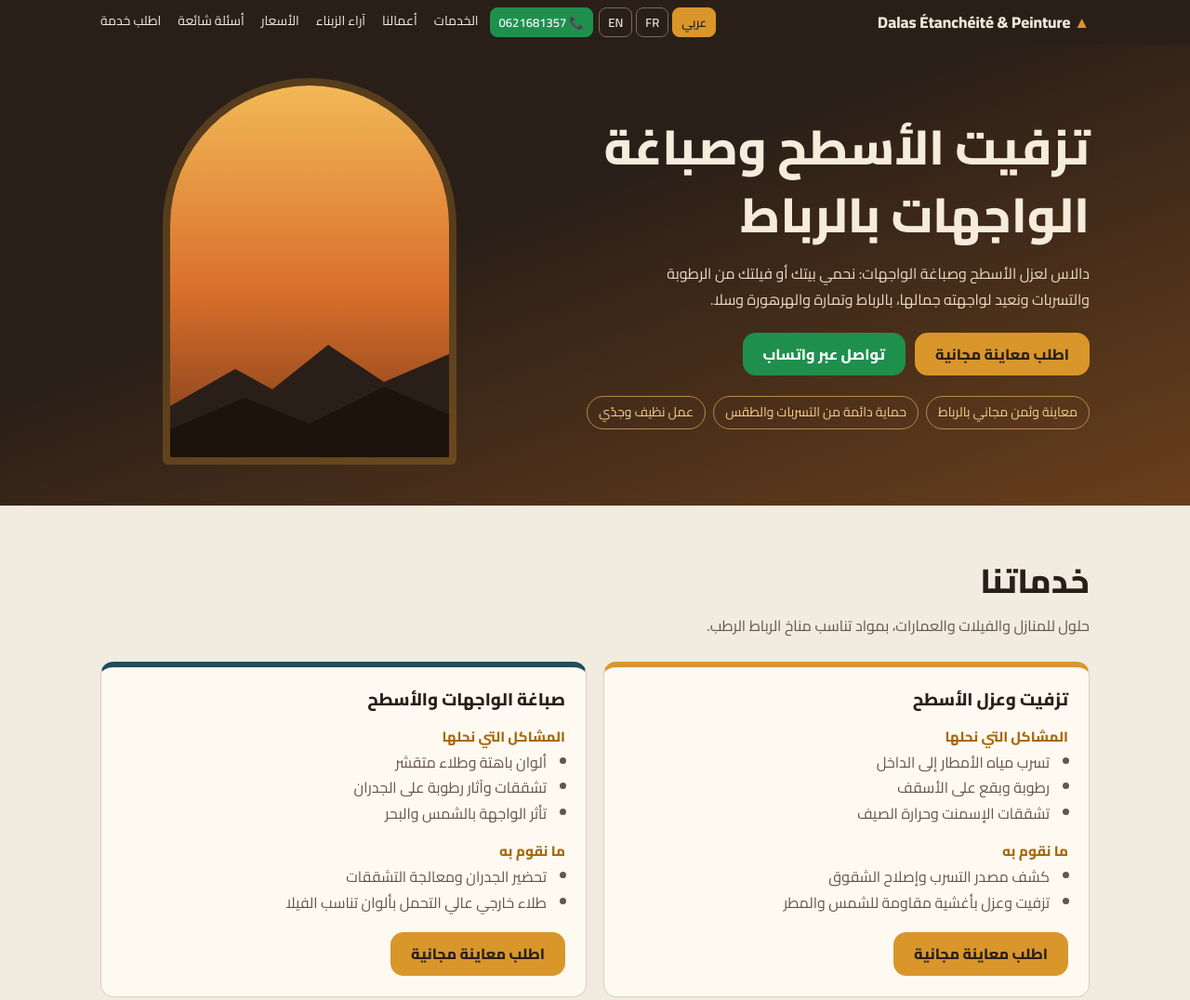
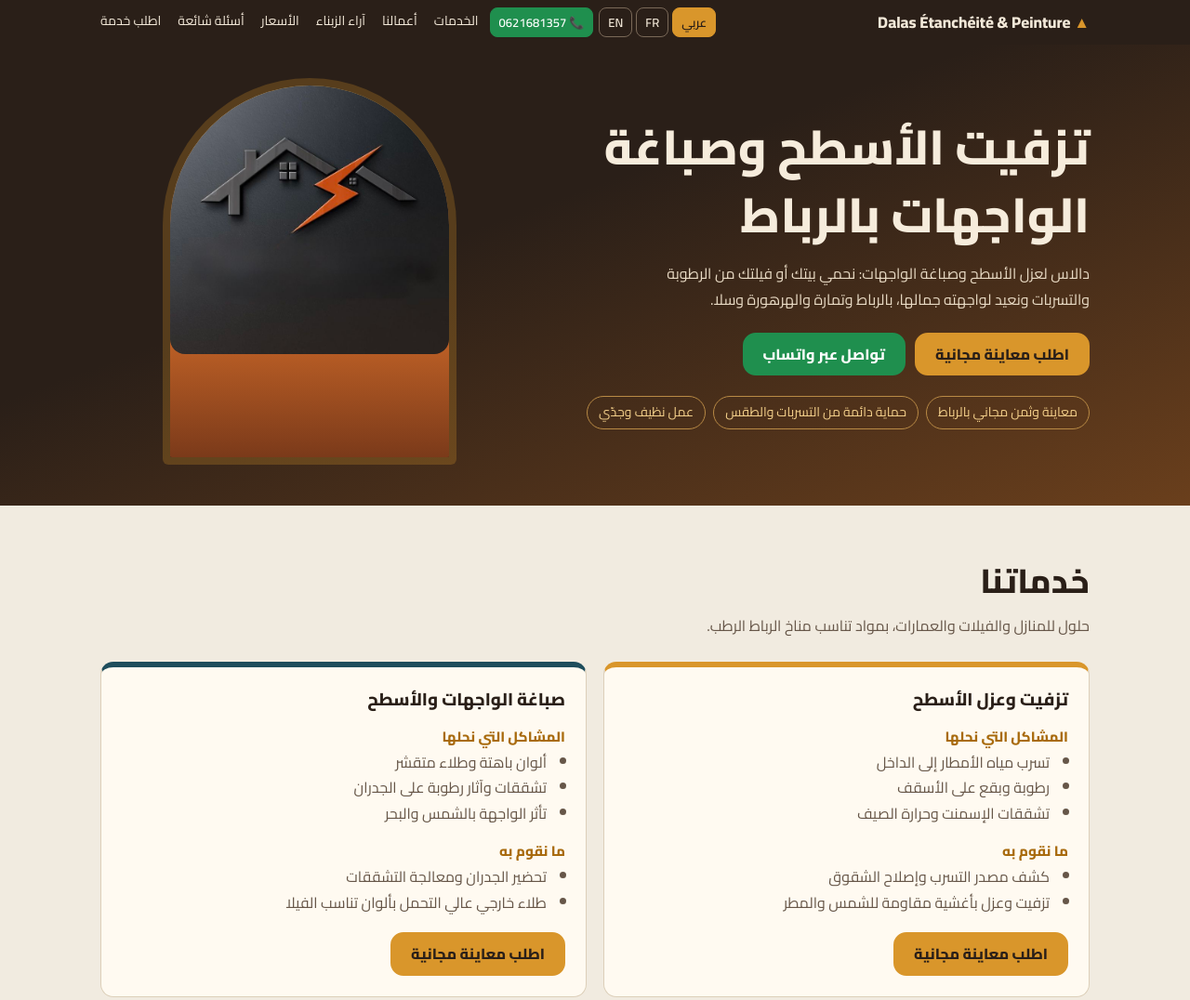
Before and after one commit to mouhssinechellat-source/dalas-etancheite-peinture., a plain HTML site: page index.html in a window 1280 px wide. Shown: the top 1076 px of the page at 93% size. Drawn offline with Linux system fonts and the light colour scheme.

Commit message:
Insert profile image in the arch section
Added a profile image to the arch div in index.html.

```diff
--- a/index.html
+++ b/index.html
@@ -25,7 +25,7 @@
 <div class="row"><a class="btn" href="#contact" data-t="cta1"></a><a class="btn g" href="https://wa.me/212621681357" data-wa target="_blank" rel="noopener" data-t="c_wa"></a></div>
 <ul class="trust"><li data-t="t1"></li><li data-t="t2"></li><li data-t="t3"></li></ul>
 </div>
-<div class="arch" aria-hidden="true"><svg viewBox="0 0 300 150"><path d="M0 150V95l70-40 40 22 60-48 60 40 70-30v111z" fill="#2a1f18"/><path d="M0 120l80-34 70 28 80-40 70 30v46H0z" fill="#1c130d"/></svg></div>
+<div class="arch"><img src="profile.jpg" alt="Dalas Étanchéité & Peinture" style="width:100%;max-width:300px;border-radius:16px;object-fit:cover;display:block"></div>
 </div></div>
 
 <section id="services"><div class="w">
```
